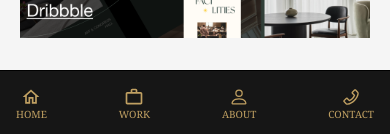
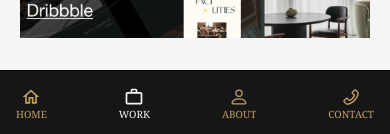
Before and after one commit to uy-scuti100/Port, a React (Vite) app: page /work in a window 390 px wide. Shown: the part 710-844 px from the top of the page. Built offline with nearby package versions, Linux system fonts and the light colour scheme.

Commit message:
mobilenav updated

```diff
--- a/src/components/ContactForm.jsx
+++ b/src/components/ContactForm.jsx
@@ -39,9 +39,9 @@ const ContactForm = () => {
       {/* contact-card */}
       <div className="flex justify-center items-center flex-col md:flex-row gap-3 justify-evenly">
         <div
-          className={`max-w-[387px] max-h-[420px] ${
+          className={`w-[387px] h-[500px] ${
             isDarkMode ? "bg-[#ccc]" : "bg-black"
-          } rounded-[5px] flex flex-col gap-3 items-center relative overflow-hidden md:basis-1/2`}
+          } rounded-[5px] flex flex-col gap-3 items-center justify-center relative overflow-hidden md:basis-1/2`}
         >
           <h1
             className={`${
@@ -109,7 +109,7 @@ const ContactForm = () => {
           </div>
         </div>
         {/* form */}
-        <div className="md:basis-1/2">
+        {/* <div className="md:basis-1/2">
           <div
             className={`${
               isDarkMode ? "bg-black text-white" : "bg-white text-black"
@@ -231,7 +231,7 @@ const ContactForm = () => {
               </div>
             </form>
           </div>
-        </div>
+        </div> */}
       </div>
     </div>
   );
--- a/src/components/MobileNav.jsx
+++ b/src/components/MobileNav.jsx
@@ -1,58 +1,90 @@
+import { useState, useEffect } from "react";
 import { MdOutlineHome, MdWorkOutline } from "react-icons/md";
-import { ImNewspaper } from "react-icons/im";
 import { BsPerson } from "react-icons/bs";
 import { AiOutlinePhone } from "react-icons/ai";
-import { Link } from "react-router-dom";
+import { NavLink, useLocation } from "react-router-dom";
+import { ClimbingBoxLoader } from "react-spinners";
 
 const MobileNav = () => {
+  const [activeLink, setActiveLink] = useState("");
+  const location = useLocation();
+
+  useEffect(() => {
+    setActiveLink(location.pathname);
+  }, [location]);
+
   return (
     <div>
-      <div className="flex text-white md:hidden  items-end justify-between text-[20px] border-t bg-black border-[#000000] fixed -bottom-1 left-0 right-0 z-50 px-4 py-4">
-        <Link to="/">
-          <div className="hover:text-white text-brown flex items-center justify-center flex-col">
+      <div className="flex md:hidden justify-between text-[20px] border-t bg-black border-[#000000] fixed -bottom-1 left-0 right-0 z-50 px-4 py-4">
+        <NavLink
+          to="/"
+          // activeClassName="text-white"
+          className={`text-${
+            activeLink === "/" ? "white" : "brown"
+          } flex items-center justify-center flex-col`}
+        >
+          <div>
             <MdOutlineHome />
+          </div>
           <p
             className="
            uppercase text-[10px]"
           >
             home
           </p>
+        </NavLink>
+        <NavLink
+          to="/work"
+          // activeClassName="text-white"
+          className={`text-${
+            activeLink === "/work" ? "white" : "brown"
+          } flex items-center justify-center flex-col`}
+        >
+          <div>
+            <MdWorkOutline />
           </div>
-        </Link>
-        <Link to="/work">
-          <div className="hover:text-white text-brown flex items-center flex-col  self-center">
-            <MdWorkOutline />
           <p
             className="
            uppercase text-[10px]"
           >
             work
           </p>
+        </NavLink>
+
+        <NavLink
+          to="/about"
+          // activeClassName="text-white"
+          className={`text-${
+            activeLink === "/about" ? "white" : "brown"
+          } flex items-center justify-center flex-col`}
+        >
+          <div>
+            <BsPerson />
           </div>
-        </Link>
-
-        <Link to="/about">
-          <div className="hover:text-white text-brown flex items-center flex-col ">
-            <BsPerson />
           <p
             className="
            uppercase text-[10px]"
           >
             about
           </p>
+        </NavLink>
+        <NavLink
+          to="/contact"
+          // activeClassName="text-white"
+          className={`text-${
+            activeLink === "/contact" ? "white" : "brown"
+          } flex items-center justify-center flex-col`}
+        >
+          <div>
+            <AiOutlinePhone />
           </div>
-        </Link>
-        <Link to="/contact">
-          <div className="hover:text-white text-brown flex items-center flex-col ">
-            <AiOutlinePhone />
           <p
             className="
            uppercase text-[10px]"
           >
             contact
           </p>
-          </div>
-        </Link>
+        </NavLink>
       </div>
     </div>
   );
--- a/src/components/Profile.jsx
+++ b/src/components/Profile.jsx
@@ -20,7 +20,7 @@ const Profile = () => {
         <div className="md:basis-1/2 md:w-[400px] md:h-[400px] w-[450px] h-[450px] relative self-start">
           <div className="relative ">
             <img
-              src="images/profile.JPG"
+              src="images/profile.jfif"
               alt="profile image"
               className=" md:w-[400px] md:h-[400px] max-w-[450px] max-h-[450px] object-cover"
             />
```
Also changed, not shown: public/images/profile.JPG (deleted), public/images/profile.jfif (added). Lines whose indentation alone changed are shown as unchanged.
